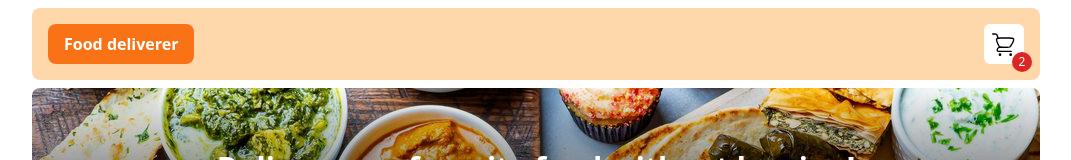
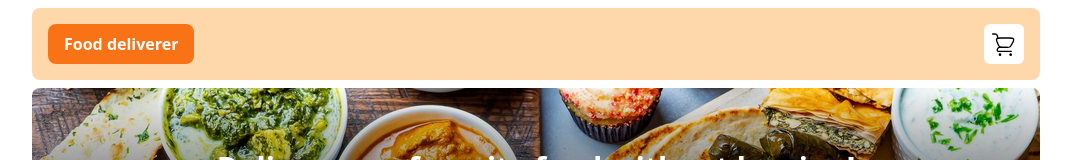
Before and after one commit to ArtemDanilov/food-delivery-app, a React (Vite) app: page / in a window 1280 px wide. Shown: the top 160 px of the page, without its empty margins (104-1175 px from the left). Built offline with nearby package versions, Linux system fonts and the light colour scheme.

Commit message:
Add ability to add meals to basket

```diff
--- a/src/components/Basket.jsx
+++ b/src/components/Basket.jsx
@@ -1,36 +1,16 @@
-import React, { useState } from "react";
+import React, { useContext, useState } from "react";
 
 import Modal from "./Modal";
 import Meal from "./Meals/Meal";
 
 import BasketIcon from "../svg/basket";
 import Button from "./Button";
-
-const counter = [
-  {
-    "id": 1,
-    "name": "Burger with pulled beef",
-    "image":
-      "https://images.lecker.de/pulled-beef-burger-mit-apfel-coleslaw,id=6285df78,b=lecker,w=1600,h=,ca=11.05,0,88.95,100,rm=sk.jpeg",
-    "price": 12.5,
-    "rating": 4.2,
-    "tags": ["burgers", "beaf"],
-    "cuisine": "american",
-  },
-  {
-    "id": 2,
-    "name": "Burger with pulled beef",
-    "image":
-      "https://images.lecker.de/pulled-beef-burger-mit-apfel-coleslaw,id=6285df78,b=lecker,w=1600,h=,ca=11.05,0,88.95,100,rm=sk.jpeg",
-    "price": 8.5,
-    "rating": 4.2,
-    "tags": ["burgers", "beaf"],
-    "cuisine": "american",
-  },
-];
+import BasketContext from "../store/basket-context";
 
 const Basket = () => {
   const [isModalVisible, setModalVisibility] = useState(false);
+
+  const bskCtx = useContext(BasketContext);
 
   const openBasket = () => {
     setModalVisibility(true);
@@ -40,24 +20,22 @@ const Basket = () => {
     setModalVisibility(false);
   };
 
-  const totalPrice = counter.reduce((acc, crr) => acc + crr.price, 0);
-
   return (
     <>
       <button onClick={openBasket} className="relative bg-white p-1 rounded-md">
         <span className="sr-only">Basket</span>
         <BasketIcon width="32" height="32" classes="text-black" />
 
-        {counter.length !== 0 && (
+        {bskCtx.counter !== 0 && (
           <span className="absolute -bottom-2 -right-2 flex justify-center items-center bg-red-600 text-xs text-white text-bold w-5 h-5 rounded-full">
-            {counter.length}
+            {bskCtx.counter}
           </span>
         )}
       </button>
 
-      {isModalVisible && counter.length !== 0 && (
+      {isModalVisible && bskCtx.counter !== 0 && (
         <Modal onClose={closeBasket}>
-          {counter.map(({ id, name, price }) => (
+          {bskCtx.meals.map(({ id, name, price }) => (
             <div key={id} className="p-2">
               <Meal name={name} price={price} />
             </div>
@@ -65,7 +43,7 @@ const Basket = () => {
 
           <div className="flex flex-col items-end px-2 pt-4 pb-2">
             <h3 className="text-lg font-bold text-right mb-2 sm:text-2xl">
-              Total price: <span className="text-green-600">${totalPrice}</span>
+              <span className="text-green-600">${bskCtx.amount}</span>
             </h3>
             <Button>Go to payment</Button>
           </div>
--- a/src/components/Button.jsx
+++ b/src/components/Button.jsx
@@ -1,8 +1,11 @@
 import React from "react";
 
-const Button = ({ children }) => {
+const Button = ({ children, onClick }) => {
   return (
-    <button className="text-gray-600 text-base bg-white py-1 px-4 border border-gray-600 rounded-md hover:bg-gray-100">
+    <button
+      onClick={onClick}
+      className="text-gray-600 text-base bg-white py-1 px-4 border border-gray-600 rounded-md hover:bg-gray-100"
+    >
       {children}
     </button>
   );
--- a/src/components/Meals/Meal.jsx
+++ b/src/components/Meals/Meal.jsx
@@ -1,4 +1,4 @@
-import React from "react";
+import React, { useContext } from "react";
 
 import ForkAndSpoon from "../../svg/ForkAndSpoon";
 import Star from "../../svg/Star";
@@ -6,8 +6,19 @@ import Money from "../../svg/Money";
 
 import "./style.scss";
 import Button from "../Button";
+import BasketContext from "../../store/basket-context";
 
 const Meal = (props) => {
+  const bskCtx = useContext(BasketContext);
+
+  const addMealItem = () => {
+    bskCtx.addItem({
+      id: props.id,
+      name: props.name,
+      price: props.price,
+    });
+  };
+
   const currency = "$";
 
   return (
@@ -59,7 +70,7 @@ const Meal = (props) => {
         {props.button && (
           <div className="p-2">
             {props.button === "single" ? (
-              <Button>+ Add</Button>
+              <Button onClick={addMealItem}>+ Add</Button>
             ) : (
               <Button>Add more</Button>
             )}
--- a/src/layout/Default.jsx
+++ b/src/layout/Default.jsx
@@ -1,14 +1,16 @@
 import React from "react";
 import { Outlet } from "react-router-dom";
+
 import Header from "./Header";
+import BasketProvider from "../store/BasketProvider";
 
 const Default = () => {
   return (
-    <>
+    <BasketProvider>
       <Header />
 
       <Outlet />
-    </>
+    </BasketProvider>
   );
 };
 
```
